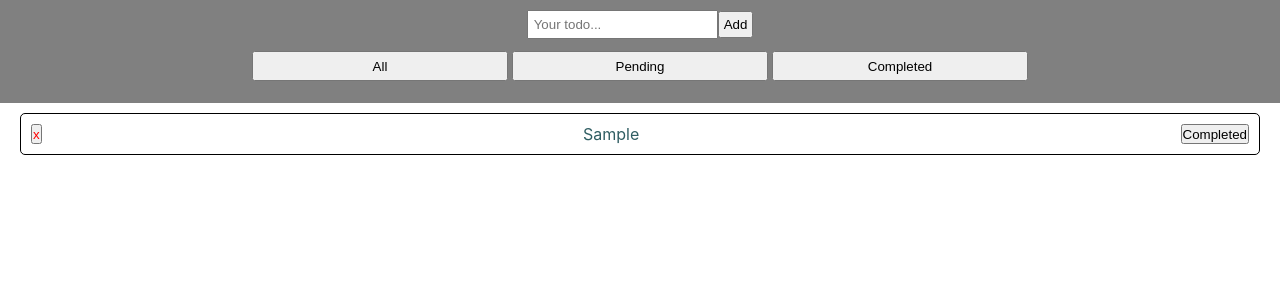
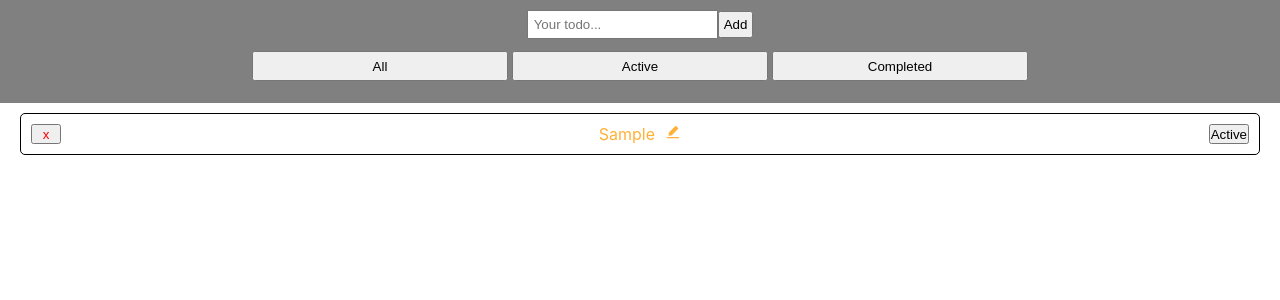
Before and after one commit to hugh-burgess/Done-and-Pending-App, a React (Create React App) app: page / in a window 1280 px wide. Both pictures are taken after typing "Sample" into the empty fields and a click on the button "Add". Shown: the top 300 px of the page. Built offline with nearby package versions, Linux system fonts and the light colour scheme.

Commit message:
updates so far

```diff
--- a/package.json
+++ b/package.json
@@ -8,6 +8,7 @@
     "@testing-library/user-event": "^12.8.3",
     "react": "^17.0.2",
     "react-dom": "^17.0.2",
+    "react-icons": "^4.2.0",
     "react-scripts": "4.0.3",
     "web-vitals": "^1.1.1"
   },
--- a/src/App.js
+++ b/src/App.js
@@ -6,6 +6,7 @@ import React from "react";
 
 export default function App() {
   const [toDoBox, setToDoBox] = useState([]);
+
   function handleDeleteToDo(index) {
     console.clear();
 
@@ -20,9 +21,9 @@ export default function App() {
     const NewToDoName = toDoBox.map((input) => {
       if (input.index === index) {
         console.log(
-          `The list name '${input.name}' with index number ${
-            input.index
-          } is now marked ${!input.isComplete ? "Completed" : "Pending"}`
+          `The list item with index number ${input.index} is now marked ${
+            !input.isComplete ? "Completed" : "Active"
+          }`
         );
         return {
           ...input,
@@ -44,16 +45,16 @@ export default function App() {
       ...toDoBox,
       {
         name: inputName,
-        isComplete: true,
+        isComplete: false,
       },
     ];
 
     for (let i = 0; i < NewToDoName.length; i++) {
       if (NewToDoName[i].isComplete === false) {
-        console.log(`The list '${NewToDoName[i].name}' is now set to pending`);
+        console.log(`The list '${NewToDoName[i].name}' is now set to Active`);
       } else {
         console.log(
-          `The list name '${NewToDoName[i].name}' was created and is default completed`
+          `The list name '${NewToDoName[i].name}' was created and is default Active`
         );
       }
 
--- a/src/components/Header.js
+++ b/src/components/Header.js
@@ -18,7 +18,7 @@ export default function Header({ onAddToDo, isToggled }) {
 
   function filterPending() {
     const pendingArray = [];
-    const pending = document.getElementsByClassName("pending");
+    const pending = document.getElementsByClassName("active");
     pendingArray.push(pending);
     console.log(pendingArray);
   }
@@ -50,7 +50,7 @@ export default function Header({ onAddToDo, isToggled }) {
           All
         </button>
         <button onClick={filterPending} className="buttonOptions">
-          Pending
+          Active
         </button>
         <button onClick={filterCompleted} className="buttonOptions">
           Completed
--- a/src/components/List.js
+++ b/src/components/List.js
@@ -1,11 +1,13 @@
 import ListItem from "./ListItem.js";
 
+console.clear();
 export default function List({ listItems, handleToggle, handleDeleteToDo }) {
   function renderList() {
     return listItems.map((toDoBox) => {
       console.log(
-        `Remaining indexes: list name '${toDoBox.name}' is index number ${toDoBox.index}`
+        `Remaining indexes: list in position '${toDoBox.index}' is index number ${toDoBox.index}`
       );
+
       return (
         <ListItem
           index={toDoBox.index}
--- a/src/components/ListItem.js
+++ b/src/components/ListItem.js
@@ -1,3 +1,6 @@
+import { AiFillEdit } from "react-icons/ai";
+import { useState } from "react";
+
 export default function ListItem({
   index,
   name,
@@ -14,16 +17,29 @@ export default function ListItem({
   }
 
   const listCompleted = isComplete ? "ListItemCompleted" : "ListItemPending";
-  const classFilter = isComplete ? "completed" : "pending";
+  const classFilter = isComplete ? "completed" : "active";
+
+  const [taskName, setTaskName] = useState(`${name}`);
+  function handleEditName() {
+    const editMessage = prompt("Please enter a new name...");
+    if (editMessage !== "" && editMessage !== null) {
+      setTaskName(editMessage);
+      console.log(`${name} is now called '${editMessage}'`);
+    }
+  }
 
   return (
     <section className={`List ${listCompleted} all ${classFilter}`}>
       <button id={index} className="ListItemDelete" onClick={handleDeleteClick}>
         x
       </button>
-      <div>{name}</div>
+      <div className="nameWrapper">
+        <div className="name">{taskName}</div>
+        <AiFillEdit className="editIcon" onClick={handleEditName} />
+      </div>
+
       <button onClick={handleToggleClick}>
-        {isComplete ? "Completed" : "Pending"}
+        {isComplete ? "Completed" : "Active"}
       </button>
     </section>
   );
--- a/src/index.css
+++ b/src/index.css
@@ -21,9 +21,17 @@ code {
   justify-content: center;
 }
 
+.nameWrapper {
+  display: flex;
+}
+
+.name {
+  padding: 0 10px;
+}
+
 .headerOptions {
-display: flex;
-padding: 10px;
+  display: flex;
+  padding: 10px;
 }
 
 .buttonOptions {
@@ -68,6 +76,12 @@ padding: 10px;
   color: red;
   flex-grow: 0;
   cursor: pointer;
+  width: 30px;
+}
+
+.ListItemDelete:hover {
+  background-color: rgba(255, 0, 0, 0.3);
+  border-radius: 5px;
 }
 
 .addButton {
@@ -77,3 +91,7 @@ padding: 10px;
 .inputBox {
   padding: 5px;
 }
+
+.editIcon:hover {
+  cursor: pointer;
+}
```
Also changed, not shown: 1 other file (tests, documents, lock files or other folders).
